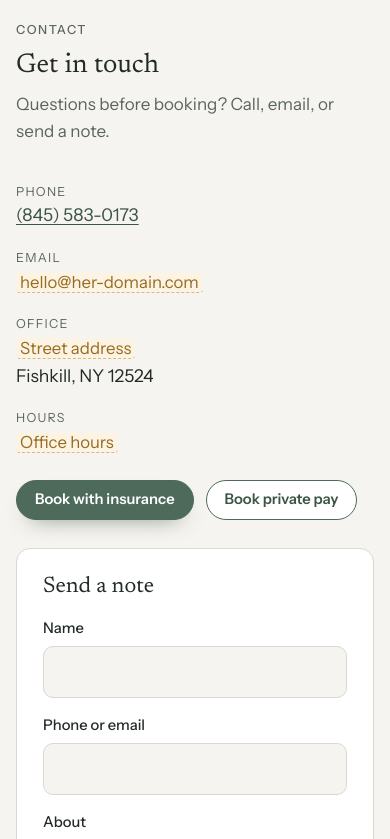
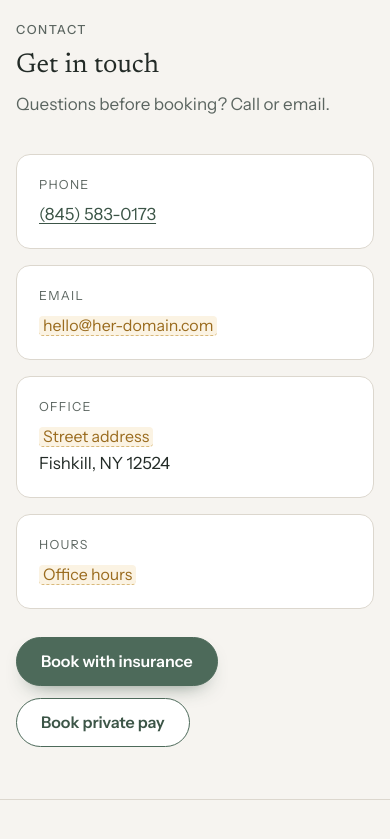
Before and after one commit to ryenellis-dev/danielle-cullen-preview, a plain HTML site: page index.html in a window 390 px wide. Shown: the part 7593-8432 px from the top of the page. Drawn offline with Linux system fonts and the light colour scheme.

Commit message:
Remove contact form; contact is phone, email, office and hours
Co-Authored-By: Claude Opus 5.5 <noreply@anthropic.com>

```diff
--- a/index.html
+++ b/index.html
@@ -343,6 +343,12 @@ h3.sub { font-size: 1.45rem; margin-bottom: 4px; }
   .nav .btn { display: inline-flex; margin-top: 12px; border-bottom: 1.5px solid var(--sage); }
   .menu-btn { display: inline-flex; }
 }
+.contact-cards { list-style: none; padding: 0; margin: 0; display: grid; grid-template-columns: repeat(4, minmax(0, 1fr)); gap: 16px; }
+.contact-cards li { background: var(--surface); border: 1px solid var(--line); border-radius: var(--r); padding: 20px 22px; display: grid; gap: 6px; align-content: start; min-width: 0; }
+.contact-cards .label { font-size: 0.78rem; letter-spacing: .1em; text-transform: uppercase; color: var(--muted); }
+.contact-cards .value { font-size: 1.05rem; overflow-wrap: anywhere; }
+@media (max-width: 920px) { .contact-cards { grid-template-columns: repeat(2, minmax(0, 1fr)); } }
+@media (max-width: 520px) { .contact-cards { grid-template-columns: minmax(0, 1fr); } }
 </style>
 </head>
 <body>
@@ -531,33 +537,16 @@ h3.sub { font-size: 1.45rem; margin-bottom: 4px; }
 <!-- ===== Contact ===== -->
 <section class="section anchor" id="contact">
   <div class="wrap">
-    <div class="section-head"><p class="eyebrow">Contact</p><h2>Get in touch</h2><p class="muted">Questions before booking? Call, email, or send a note.</p></div>
-    <div class="contact-grid">
-      <div style="display:grid;gap:24px;min-width:0">
-        <ul class="contact-list">
-          <li><div class="label">Phone</div><div class="value"><a href="tel:+18455830173">(845) 583-0173</a></div></li>
-          <li><div class="label">Email</div><div class="value"><span class="todo-inline">hello@her-domain.com</span></div></li>
-          <li><div class="label">Office</div><div class="value"><span class="todo-inline">Street address</span><br>Fishkill, NY 12524</div></li>
-          <li><div class="label">Hours</div><div class="value"><span class="todo-inline">Office hours</span></div></li>
-        </ul>
-        <div class="btn-row">
-          <a class="btn btn-primary btn-small" href="#fees">Book with insurance</a>
-          <a class="btn btn-secondary btn-small" href="#fees">Book private pay</a>
-        </div>
-      </div>
-      <div style="min-width:0">
-        <form class="card" id="contactForm" novalidate>
-          <h3 style="font-size:1.4rem">Send a note</h3>
-          <div class="field"><label for="cName">Name</label><input id="cName" name="name" autocomplete="name" required></div>
-          <div class="field"><label for="cContact">Phone or email</label><input id="cContact" name="contact" autocomplete="email" required></div>
-          <div class="field"><label for="cTopic">About</label><select id="cTopic" name="topic"><option>Becoming a new patient</option><option>Insurance question</option><option>Something else</option></select></div>
-          <div class="field"><label for="cMsg">Message</label><textarea id="cMsg" name="message"></textarea></div>
-          <p class="form-note">Please don't include health details. We'll talk about those privately.</p>
-          <button class="btn btn-primary" type="submit">Send</button>
-          <div class="todo ours">On the live site this form sends to her practice email. The demo doesn't send anything.</div>
-        </form>
-        <div class="form-done" id="formDone" hidden>Thanks. We'll get back to you within one business day. (Demo: nothing was sent.)</div>
-      </div>
+    <div class="section-head"><p class="eyebrow">Contact</p><h2>Get in touch</h2><p class="muted">Questions before booking? Call or email.</p></div>
+    <ul class="contact-cards">
+      <li><div class="label">Phone</div><div class="value"><a href="tel:+18455830173">(845) 583-0173</a></div></li>
+      <li><div class="label">Email</div><div class="value"><span class="todo-inline">hello@her-domain.com</span></div></li>
+      <li><div class="label">Office</div><div class="value"><span class="todo-inline">Street address</span><br>Fishkill, NY 12524</div></li>
+      <li><div class="label">Hours</div><div class="value"><span class="todo-inline">Office hours</span></div></li>
+    </ul>
+    <div class="btn-row" style="margin-top:28px">
+      <a class="btn btn-primary" href="#fees">Book with insurance</a>
+      <a class="btn btn-secondary" href="#fees">Book private pay</a>
     </div>
   </div>
 </section>
@@ -576,7 +565,7 @@ h3.sub { font-size: 1.45rem; margin-bottom: 4px; }
   // Scroll reveal: sections and cards rise in gently as they enter the screen.
   if(!calm&&'IntersectionObserver' in window){
     root.classList.add('motion');
-    var groups='.section-head,.svc,.about-split,.grid-3,.grid-2,.tags,.paths,.res-list,.crisis-cards,.posts,.faq,.need-list,.facts,.contact-list,.cta-band .wrap,.infostrip .wrap';
+    var groups='.section-head,.contact-cards,.svc,.about-split,.grid-3,.grid-2,.tags,.paths,.res-list,.crisis-cards,.posts,.faq,.need-list,.facts,.contact-list,.cta-band .wrap,.infostrip .wrap';
     document.querySelectorAll(groups).forEach(function(g){
       if(g.closest('.hero'))return;
       var kids=g.matches('.section-head,.cta-band .wrap,.infostrip .wrap')?[g]:Array.prototype.slice.call(g.children);
@@ -605,8 +594,6 @@ h3.sub { font-size: 1.45rem; margin-bottom: 4px; }
   }
   var bar=document.querySelector('.book-bar'),hb=document.querySelector('.hero .btn-row');
   if(bar&&hb&&'IntersectionObserver' in window)new IntersectionObserver(function(e){bar.classList.toggle('tucked',e[0].isIntersecting);}).observe(hb);
-  var f=document.getElementById('contactForm');
-  if(f)f.addEventListener('submit',function(e){e.preventDefault();f.hidden=true;document.getElementById('formDone').hidden=false;});
 })();
 </script>
 </body>
```
Also changed, not shown: blog-post.html (+7 -3 lines), blog.html (+7 -3 lines).
